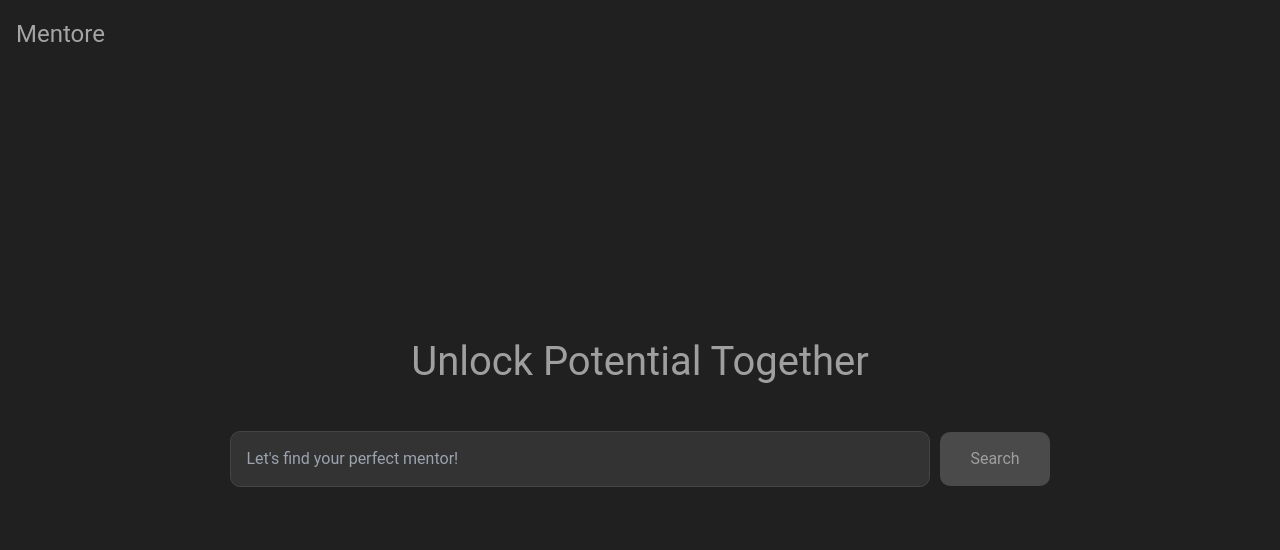
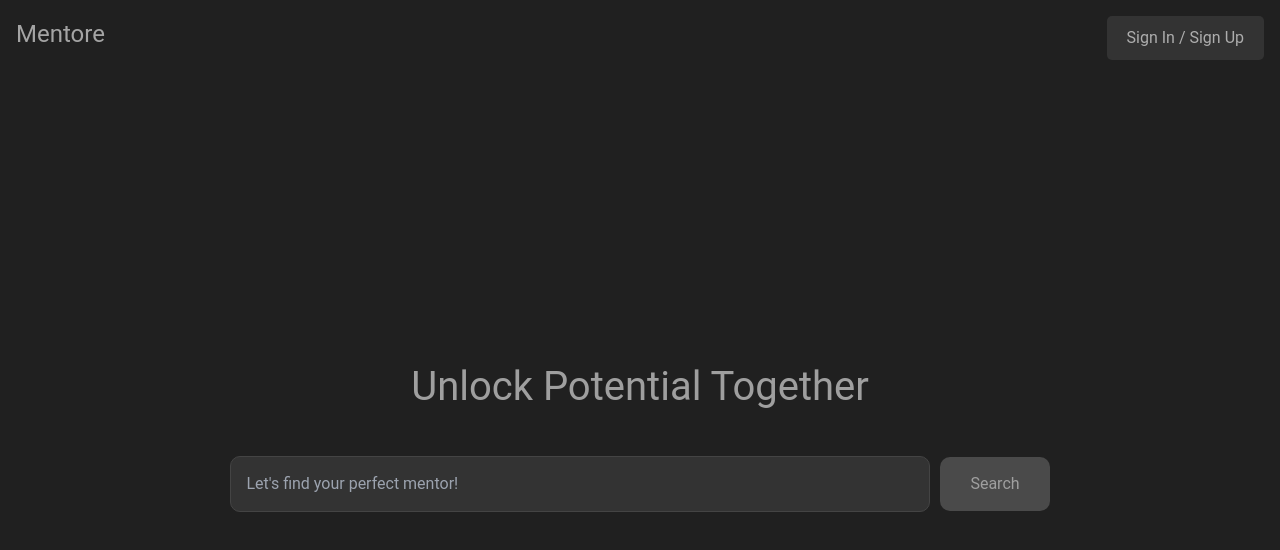
Before and after one commit to aaronkjin/mentore, a Next.js app: page / in a window 1280 px wide. Shown: the top 550 px of the page. Built offline with nearby package versions, Linux system fonts and the light colour scheme.

Commit message:
auth button ui

```diff
--- a/app/page.tsx
+++ b/app/page.tsx
@@ -40,6 +40,10 @@ export default function Home() {
           Search
         </button>
       </form>
+
+      <footer className={styles.signInFooter}>
+        <button className={styles.signInButton}>Sign In / Sign Up</button>
+      </footer>
     </div>
   );
 }
--- a/styles/Home.module.css
+++ b/styles/Home.module.css
@@ -66,3 +66,57 @@
 .searchButton:hover {
   background-color: #5a5a5a;
 }
+
+.signInFooter {
+  position: fixed;
+  left: 0;
+  bottom: 0;
+  width: 100%;
+  padding: 5px 0;
+  background-color: #202020;
+  display: flex;
+  justify-content: center;
+  align-items: center;
+  border-top: 1px solid #3a3a3a;
+}
+
+.signInButton {
+  width: 98%;
+  padding: 10px;
+  font-size: 1rem;
+  border-radius: 5px;
+  background-color: #333;
+  color: #adadad;
+  border: none;
+  cursor: pointer;
+  transition: background-color 0.3s ease;
+  text-align: center;
+}
+
+.signInButton:hover {
+  background-color: #4a4a4a;
+}
+
+@media (min-width: 850px) {
+  .signInFooter {
+    position: absolute;
+    top: 16px;
+    right: 16px;
+    left: auto;
+    bottom: auto;
+    width: auto;
+    border-top: none;
+    padding: 0;
+  }
+
+  .signInButton {
+    width: auto;
+    padding: 10px 20px;
+  }
+}
+
+@media (min-width: 600px) {
+  .container {
+    padding-top: 50px;
+  }
+}
```
